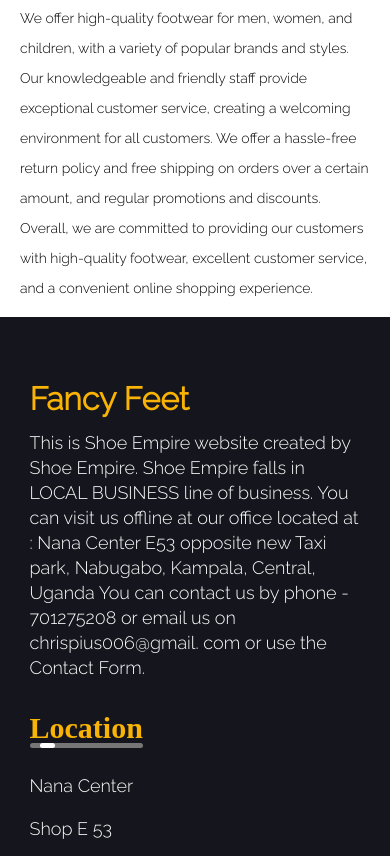
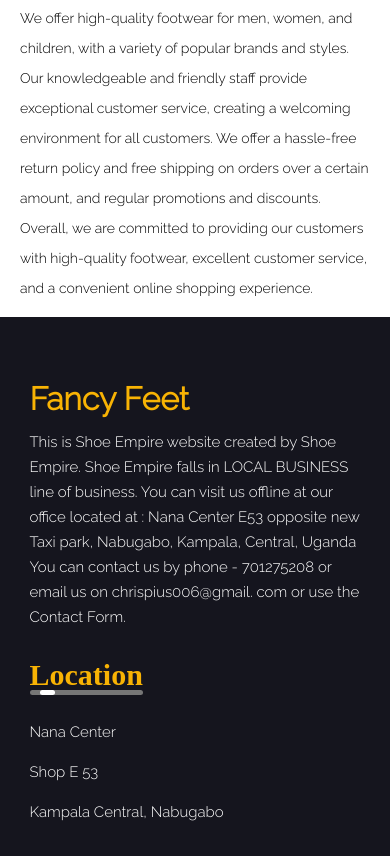
Before and after one commit to chrispius006/Fancy-Feet, a website: page index.html in a window 390 px wide. Shown: the part 1119-1975 px from the top of the page. Drawn offline with Linux system fonts and the light colour scheme.

Commit message:
Add files via upload

```diff
--- a/style.css
+++ b/style.css
@@ -486,7 +486,7 @@
     position: absolute;
 }
 p,ol,ul,ol li{
-    font-size: 18px;
+    font-size: 15px;
     color: #000;
     font-family: 'Raleway', sans-serif;
     line-height: 30px;
@@ -702,10 +702,11 @@
         display: flex;
         margin-left: 15px;
         margin-bottom: -16px;
+
     }
     .service{
         margin-top:20px ;
-
+       margin-left: 10px;
     }
     .m{
         margin-bottom: 30px;
```
